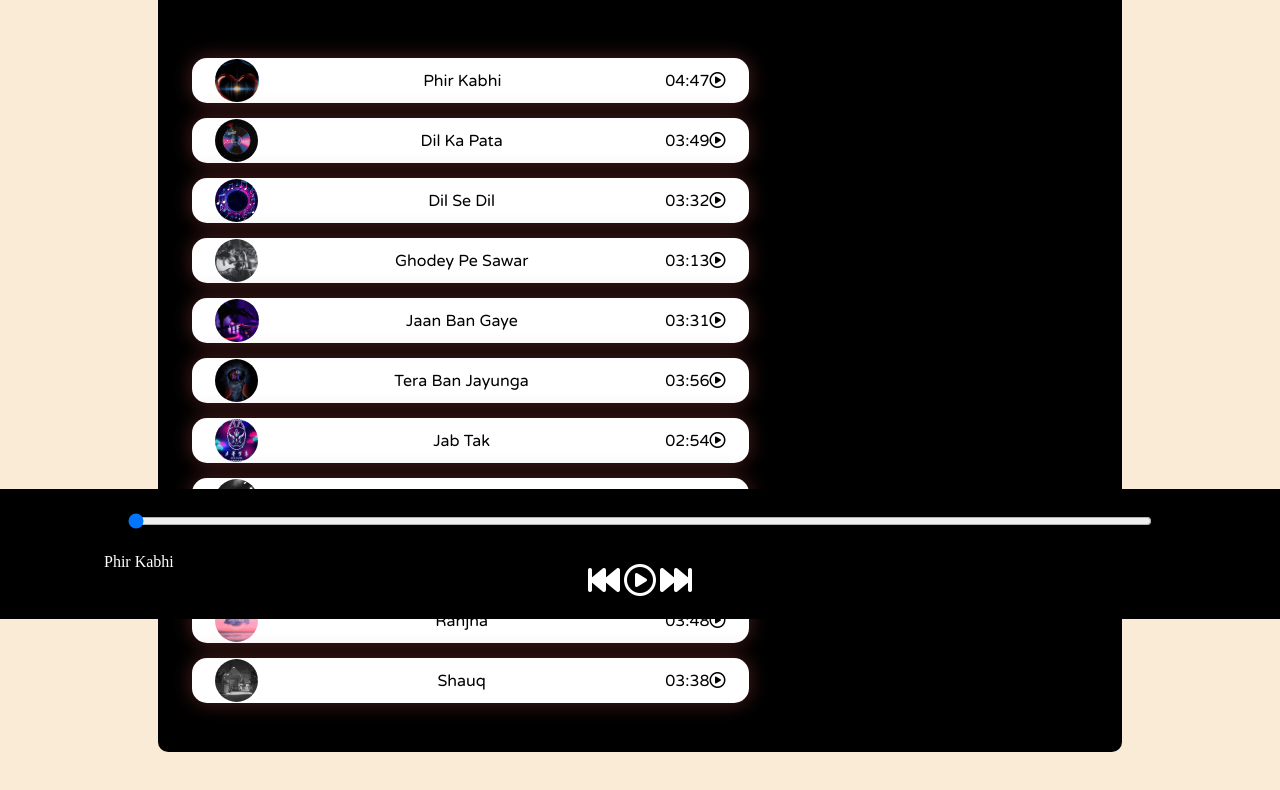
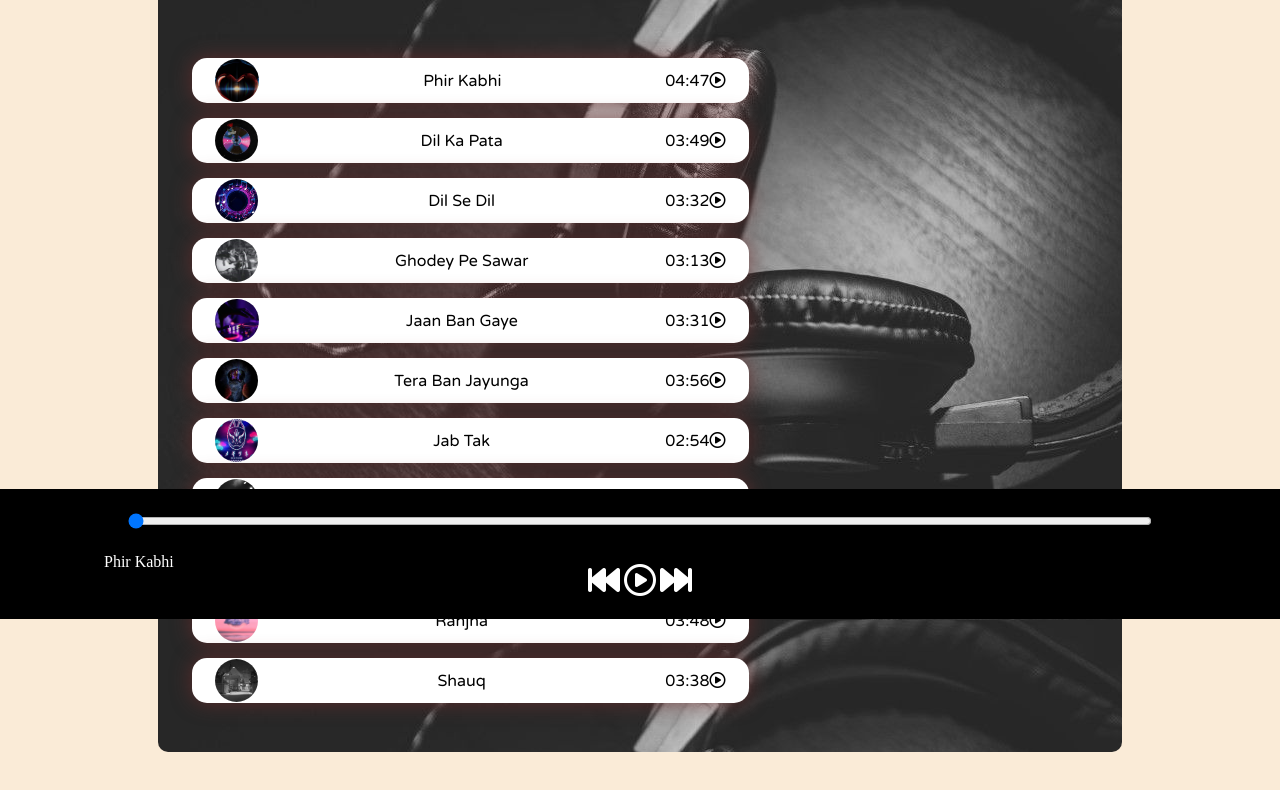
Before and after one commit to souravchandra1910/Spotify-Clone, a plain HTML site: page Main/index.html in a window 1280 px wide. Shown: the part 181-971 px from the top of the page. Drawn offline with Linux system fonts and the light colour scheme.

```diff
--- a/Main/index.css
+++ b/Main/index.css
@@ -52,7 +52,7 @@ nav ul li {
   display: flex;
   border-radius: 10px;
   padding: 34px;
-  background-image: url(./Image/BG.jpg);
+  background-image: url(../Image/BG.jpg);
 }
 
 /*bottom class*/
```
